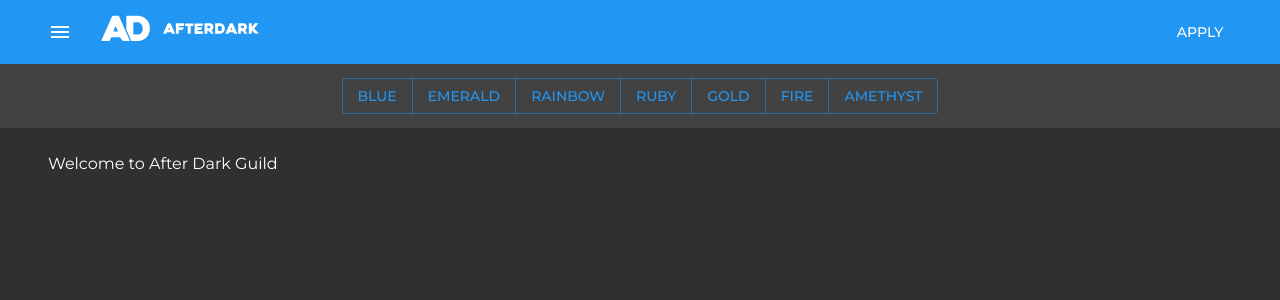
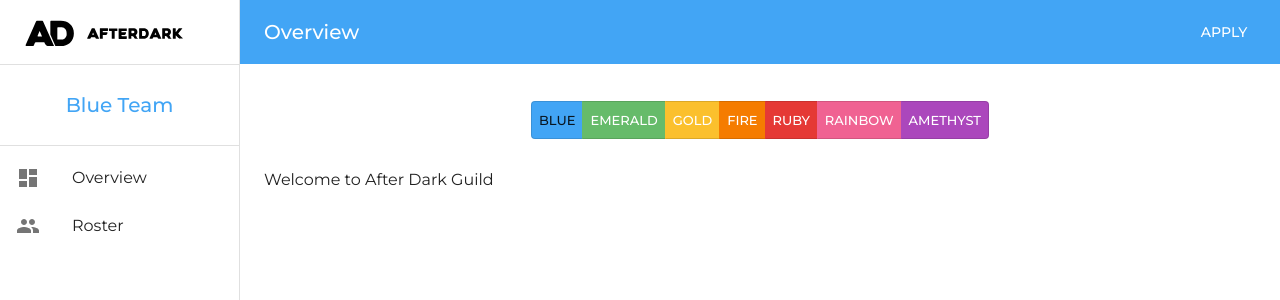
Before and after one commit to dougkulak/afterdarkguild, a React (Create React App) app in the folder frontend/: page /blue/overview in a window 1280 px wide. Shown: the top 300 px of the page. Built offline with nearby package versions, Linux system fonts and the light colour scheme.

Commit message:
feat: adding raid team selector, sidebar, and routing

```diff
--- a/frontend/src/App.js
+++ b/frontend/src/App.js
@@ -1,16 +1,28 @@
-import React from 'react';
-import {Typography} from '@material-ui/core';
-import {ThemeProvider} from '@material-ui/core/styles';
+import React, {useState} from 'react';
 import theme from './theme';
 import './App.css';
 import Layout from './Layout';
+import {ThemeProvider, Typography} from '@mui/material';
+import {BrowserRouter} from 'react-router-dom';
 
 function App() {
+  const [themeData, setThemeData] = useState(theme);
+
+  const updateThemePrimaryColor = (color) => {
+    setThemeData((prevState) => {
+      let newState = {...prevState};
+      newState.palette.primary.main = color;
+      return newState;
+    });
+  };
+
   return (
-    <ThemeProvider theme={theme}>
-      <Layout>
-        <Typography>Welcome to After Dark Guild</Typography>
-      </Layout>
+    <ThemeProvider theme={themeData}>
+      <BrowserRouter>
+        <Layout setThemeColor={updateThemePrimaryColor}>
+          <Typography paragraph>Welcome to After Dark Guild</Typography>
+        </Layout>
+      </BrowserRouter>
     </ThemeProvider>
   );
 }
--- a/frontend/src/Layout.js
+++ b/frontend/src/Layout.js
@@ -1,26 +1,29 @@
-import {
-  AppBar,
-  Box,
-  Button,
-  ButtonGroup,
-  Container,
-  CssBaseline,
-  IconButton,
-  makeStyles,
-  Toolbar,
-  Typography,
-} from '@material-ui/core';
-import MenuIcon from '@material-ui/icons/Menu';
-import logo from './afterdarkguild-logo-white.svg';
-import {raidTeams} from './config';
+import * as React from 'react';
+import {useEffect, useState} from 'react';
+import AppBar from '@mui/material/AppBar';
+import Box from '@mui/material/Box';
+import CssBaseline from '@mui/material/CssBaseline';
+import Drawer from '@mui/material/Drawer';
+import IconButton from '@mui/material/IconButton';
+import List from '@mui/material/List';
+import ListItem from '@mui/material/ListItem';
+import ListItemIcon from '@mui/material/ListItemIcon';
+import ListItemText from '@mui/material/ListItemText';
+import MenuIcon from '@mui/icons-material/Menu';
+import Toolbar from '@mui/material/Toolbar';
+import Typography from '@mui/material/Typography';
+import {raidTeamPages, raidTeams} from './config';
+import {makeStyles} from '@mui/styles';
+import {useHistory} from 'react-router-dom';
+import {getPositionOfOccurrence, slugify, useWidth} from './util';
+import {Button, Divider, ToggleButton, ToggleButtonGroup} from '@mui/material';
+import {isWidthDown} from '@mui/material/Hidden/withWidth';
+import logo from './afterdarkguild-logo.svg';
+import logoWhite from './afterdarkguild-logo-white.svg';
+
+const drawerWidth = 240;
 
 const useStyles = makeStyles((theme) => ({
-  root: {
-    flexGrow: 1,
-  },
-  menuButton: {
-    marginRight: theme.spacing(2),
-  },
   title: {
     flexGrow: 1,
   },
@@ -28,59 +31,210 @@ const useStyles = makeStyles((theme) => ({
     height: 35,
   },
   raidTeamBar: {
-    backgroundColor: theme.palette.raidToolbarBg,
+    backgroundColor: `${theme.palette.raidToolbarBg} !important`,
   },
   raidTeamToolbar: {
     justifyContent: 'center',
+    '& .MuiToggleButton-root': {
+      color: 'white',
+    },
   },
 }));
 
-export default function Layout({children}) {
+const defaultRaidTeamData = raidTeams[0];
+const defaultPageData = raidTeamPages[0];
+
+const getRaidTeamDataByName = (name) => {
+  return (
+    raidTeams.find((x) => slugify(x.name) === slugify(name)) ??
+    defaultRaidTeamData
+  );
+};
+
+const getPageDataByName = (name) => {
+  return (
+    raidTeamPages.find((x) => slugify(x.name) === slugify(name)) ??
+    defaultPageData
+  );
+};
+
+const getDefaultRaidTeamData = () => {
+  return getRaidTeamDataByName(getRaidTeamNameFromPath());
+};
+
+const getDefaultPageData = () => {
+  return getPageDataByName(getPageNameFromPath());
+};
+
+const getRaidTeamNameFromPath = () => {
+  const pos = getPositionOfOccurrence(window.location.pathname, '/', 1);
+  const pos2 = getPositionOfOccurrence(window.location.pathname, '/', 2);
+  if (window.location.pathname === '/') return defaultRaidTeamData.name;
+  if (pos === -1) return defaultRaidTeamData.name;
+  if (pos2 === -1) return window.location.pathname.substring(pos);
+  return window.location.pathname.substring(pos, pos2);
+};
+
+const getPageNameFromPath = () => {
+  const pos = getPositionOfOccurrence(window.location.pathname, '/', 2);
+  if (pos === -1) return defaultPageData.name;
+  return window.location.pathname.substring(pos);
+};
+
+function Layout({setThemeColor, children}) {
   const classes = useStyles();
+  const history = useHistory();
+  const width = useWidth();
+
+  const [currentPageData, setCurrentPageData] = useState(defaultPageData);
+  const [currentRaidTeamData, setCurrentRaidTeamData] =
+    useState(defaultRaidTeamData);
+  const [mobileOpen, setMobileOpen] = useState(false);
+
+  const switchToRaidTeam = (team) => {
+    setThemeColor(team.color);
+    history.push(`/${slugify(team.name)}/${slugify(currentPageData.name)}`);
+    setCurrentRaidTeamData(team);
+  };
+
+  const switchToPage = (page) => {
+    history.push(`/${slugify(currentRaidTeamData.name)}/${slugify(page.name)}`);
+    setCurrentPageData(page);
+  };
+
+  const handleRaidTeamButtonClick = (e) => {
+    const raidTeamName = e.currentTarget.value;
+    switchToRaidTeam(getRaidTeamDataByName(raidTeamName));
+  };
+
+  const handleDrawerToggle = () => {
+    setMobileOpen(!mobileOpen);
+  };
+
+  const drawer = (
+    <div>
+      <AppBar
+        elevation={0}
+        position="relative"
+        sx={{
+          width: {sm: `calc(100% - ${drawerWidth}px)`},
+        }}>
+        <Toolbar>
+          <img
+            src={isWidthDown('sm', width) ? logoWhite : logo}
+            className={classes.logo}
+            alt="After Dark Guild"
+          />
+        </Toolbar>
+      </AppBar>
+      <Divider />
+      <Box py={3}>
+        <Typography
+          variant={'h6'}
+          align={'center'}
+          style={{color: currentRaidTeamData.color}}>
+          {currentRaidTeamData.name} Team
+        </Typography>
+      </Box>
+      <Divider />
+      <List>
+        {raidTeamPages.map((x) => (
+          <ListItem button key={x.name}>
+            <ListItemIcon>{x.icon}</ListItemIcon>
+            <ListItemText primary={x.name} />
+          </ListItem>
+        ))}
+      </List>
+    </div>
+  );
+
+  useEffect(() => {
+    const team = getDefaultRaidTeamData();
+    const page = getDefaultPageData();
+    setThemeColor(team.color);
+    setCurrentRaidTeamData(team);
+    setCurrentPageData(page);
+
+    history.push(`/${slugify(team.name)}/${slugify(page.name)}`);
+  }, []); //eslint-disable-line
+
+  if (!currentRaidTeamData || !currentPageData) return <React.Fragment />;
 
   return (
-    <div className={classes.root}>
+    <Box sx={{display: 'flex'}}>
       <CssBaseline />
-
-      <AppBar position="sticky">
-        <Container>
+      <AppBar
+        elevation={0}
+        position="fixed"
+        sx={{
+          width: {sm: `calc(100% - ${drawerWidth}px)`},
+          ml: {sm: `${drawerWidth}px`},
+        }}>
         <Toolbar>
           <IconButton
+            color="inherit"
+            aria-label="open drawer"
             edge="start"
-              className={classes.menuButton}
-              color="inherit"
-              aria-label="menu">
+            onClick={handleDrawerToggle}
+            sx={{mr: 2, display: {sm: 'none'}}}>
             <MenuIcon />
           </IconButton>
-            <Typography variant="h6" className={classes.title}>
-              <img src={logo} className={classes.logo} alt="After Dark Guild" />
+          <Typography variant="h6" component="div" className={classes.title}>
+            {currentPageData.name}
           </Typography>
           <Button color="inherit">Apply</Button>
         </Toolbar>
-        </Container>
       </AppBar>
-
-      <AppBar
-        position="sticky"
-        color="transparent"
-        elevation={0}
-        className={classes.raidTeamBar}>
-        <Container>
+      <Box
+        component="nav"
+        sx={{width: {sm: drawerWidth}, flexShrink: {sm: 0}}}
+        aria-label="mailbox folders">
+        <Drawer
+          variant="temporary"
+          open={mobileOpen}
+          onClose={handleDrawerToggle}
+          ModalProps={{keepMounted: true}}
+          sx={{
+            display: {xs: 'block', sm: 'none'},
+            '& .MuiDrawer-paper': {boxSizing: 'border-box', width: drawerWidth},
+          }}>
+          {drawer}
+        </Drawer>
+        <Drawer
+          variant="permanent"
+          sx={{
+            display: {xs: 'none', sm: 'block'},
+            '& .MuiDrawer-paper': {boxSizing: 'border-box', width: drawerWidth},
+          }}
+          open>
+          {drawer}
+        </Drawer>
+      </Box>
+      <Box component="main" sx={{flexGrow: 1, p: 3}}>
+        <Toolbar />
         <Toolbar className={classes.raidTeamToolbar}>
-            <ButtonGroup
-              color="primary"
-              aria-label="outlined primary button group">
+          <ToggleButtonGroup
+            size={'small'}
+            orientation={isWidthDown('md', width) ? 'vertical' : 'horizontal'}
+            value={currentRaidTeamData.name}
+            exclusive
+            fullWidth={isWidthDown('md', width)}
+            onChange={handleRaidTeamButtonClick}>
             {raidTeams.map((x) => (
-                <Button>{x.name}</Button>
+              <ToggleButton
+                key={x.name}
+                value={x.name}
+                label={x.name}
+                style={{backgroundColor: x.color}}>
+                {x.name}
+              </ToggleButton>
             ))}
-            </ButtonGroup>
+          </ToggleButtonGroup>
         </Toolbar>
-        </Container>
-      </AppBar>
-
-      <Container>
-        <Box p={3}>{children}</Box>
-      </Container>
-    </div>
+        <Box pt={2}>{children}</Box>
+      </Box>
+    </Box>
   );
 }
+
+export default Layout;
--- a/frontend/src/config.js
+++ b/frontend/src/config.js
@@ -1,23 +1,47 @@
+import {colors} from '@mui/material';
+import {
+  Dashboard as OverviewIcon,
+  People as RosterIcon,
+} from '@mui/icons-material';
+
 export const raidTeams = [
   {
     name: 'Blue',
+    color: colors.blue[400],
   },
   {
     name: 'Emerald',
+    color: colors.green[400],
+  },
+  {
+    name: 'Gold',
+    color: colors.yellow[700],
+  },
+  {
+    name: 'Fire',
+    color: colors.orange[700],
+  },
+  {
+    name: 'Ruby',
+    color: colors.red[600],
   },
   {
     name: 'Rainbow',
-  },
-  {
-    name: 'Ruby',
-  },
-  {
-    name: 'Gold',
-  },
-  {
-    name: 'Fire',
+    color: colors.pink[300],
   },
   {
     name: 'Amethyst',
+    color: colors.purple[400],
   },
 ];
+
+export const raidTeamPages = [
+  {
+    name: 'Overview',
+    icon: <OverviewIcon />,
+  },
+  {
+    name: 'Roster',
+    icon: <RosterIcon />,
+  },
+];
--- a/frontend/src/theme.js
+++ b/frontend/src/theme.js
@@ -1,17 +1,16 @@
-import {createTheme, responsiveFontSizes} from '@material-ui/core/styles';
-import {blue, grey, yellow} from '@material-ui/core/colors';
+import {colors, createTheme, responsiveFontSizes} from '@mui/material';
 
 let theme = createTheme({
   palette: {
     type: 'dark',
     primary: {
-      main: blue[500],
+      main: colors.blue[500],
     },
     secondary: {
-      main: yellow[500],
+      main: colors.yellow[500],
     },
     background: {},
-    raidToolbarBg: grey[800],
+    raidToolbarBg: colors.grey[300],
     raidColors: {
       blue: '#0000ff',
       ruby: '#ff0000',
--- /dev/null
+++ b/frontend/src/util.js
@@ -0,0 +1,33 @@
+import {useTheme} from '@mui/material/styles';
+import {useMediaQuery} from '@mui/material';
+
+export const useWidth = () => {
+  const theme = useTheme();
+  const keys = [...theme.breakpoints.keys].reverse();
+  return (
+    keys.reduce((output, key) => {
+      // eslint-disable-next-line react-hooks/rules-of-hooks
+      const matches = useMediaQuery(theme.breakpoints.up(key));
+      return !output && matches ? key : output;
+    }, null) || 'xs'
+  );
+};
+
+export const slugify = (text) => {
+  return text
+    .toString()
+    .toLowerCase()
+    .trim()
+    .normalize('NFD') // separate accent from letter
+    .replace(/[\u0300-\u036f]/g, '') // remove all separated accents
+    .replace(/\s+/g, '-') // replace spaces with -
+    .replace(/&/g, '-and-') // replace & with 'and'
+    .replace(/[^\w-]+/g, '') // remove all non-word chars
+    .replace(/--+/g, '-'); // replace multiple '-' with single '-'
+};
+
+export const getPositionOfOccurrence = (string, subString, index) => {
+  const len = string.split(subString, index).join(subString).length;
+  if (len === string.length) return -1;
+  return len;
+};
```
Also changed, not shown: frontend/package.json (+11 -2 lines), 2 other files (tests, documents, lock files or other folders). Lines whose indentation alone changed are shown as unchanged.
